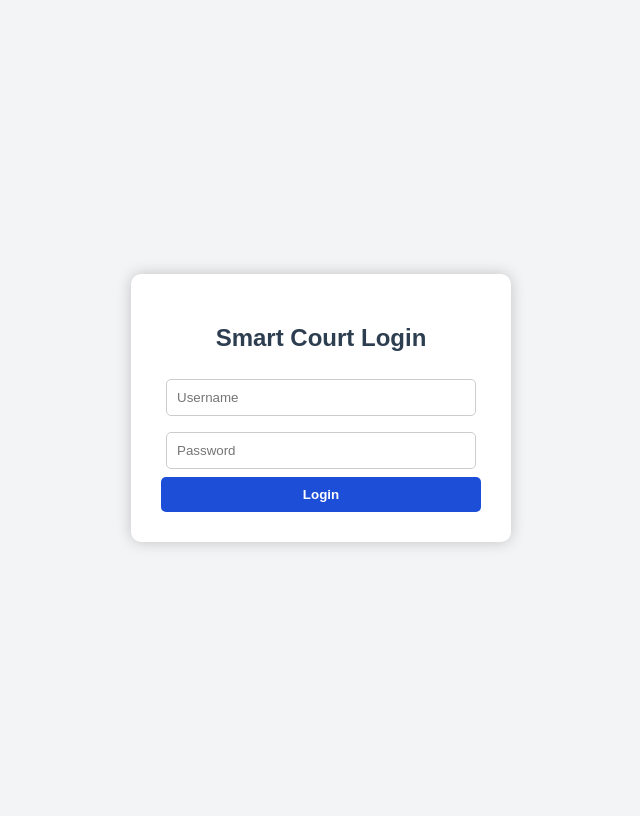
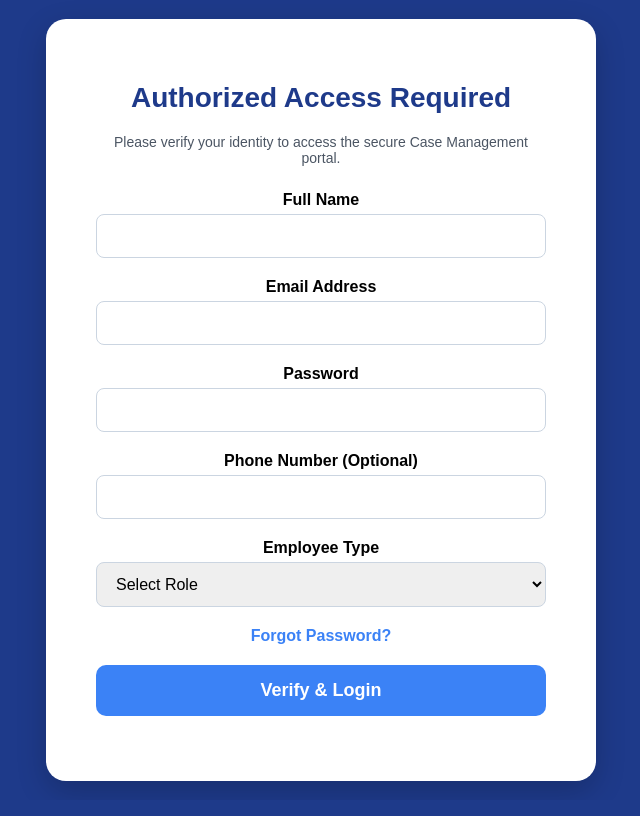
Before and after one commit to SANGEETHA176/smart-court-case-management, a plain HTML site: page frontend/index.html in a window 1280 px wide. Shown: the whole page, without its empty margins (319-959 px from the left). Drawn offline with Linux system fonts and the light colour scheme.

Commit message:
Update index.html

```diff
--- a/frontend/index.html
+++ b/frontend/index.html
@@ -3,55 +3,152 @@
 <head>
     <meta charset="UTF-8">
     <meta name="viewport" content="width=device-width, initial-scale=1.0">
-    <title>Smart Court Login</title>
+    <title>Login - Smart Court</title>
     <style>
-        body {
+        /* Full screen blue background */
+        body, html {
+            margin: 0;
+            padding: 0;
+            height: 100%;
+            width: 100%;
             font-family: Arial, sans-serif;
-            background: #f3f4f6;
+            background-color: #1e3a8a; /* nice blue */
             display: flex;
+            justify-content: center;
             align-items: center;
-            justify-content: center;
-            height: 100vh;
         }
-        .login-container {
-            background: white;
-            padding: 30px;
-            border-radius: 10px;
-            box-shadow: 0 0 15px rgba(0,0,0,0.2);
-            width: 320px;
+
+        /* Main card container */
+        .main-content-card {
+            background-color: white;
+            padding: 40px 50px;
+            border-radius: 20px;
+            box-shadow: 0 10px 30px rgba(0,0,0,0.2);
+            max-width: 450px;
+            width: 90%;
             text-align: center;
         }
+
+        /* Headings */
         h2 {
-            color: #2c3e50;
+            font-size: 28px;
+            font-weight: 700;
+            color: #1e3a8a;
+            margin-bottom: 20px;
         }
-        input {
-            width: 90%;
-            padding: 10px;
-            margin: 8px 0;
-            border: 1px solid #ccc;
-            border-radius: 5px;
+
+        p {
+            font-size: 14px;
+            color: #4b5563;
+            margin-bottom: 25px;
         }
+
+        /* Form elements */
+        label {
+            display: block;
+            font-weight: 600;
+            margin-bottom: 5px;
+        }
+
+        input, select {
+            width: 100%;
+            padding: 12px 15px;
+            margin-bottom: 20px;
+            border: 1px solid #cbd5e1;
+            border-radius: 8px;
+            font-size: 16px;
+            font-weight: 500;
+            box-sizing: border-box;
+        }
+
+        input:focus, select:focus {
+            border-color: #3b82f6;
+            outline: none;
+            box-shadow: 0 0 5px rgba(59, 130, 246, 0.5);
+        }
+
+        /* Button */
         button {
             width: 100%;
-            padding: 10px;
-            background: #1d4ed8;
+            padding: 15px;
+            background-color: #3b82f6;
             color: white;
+            font-weight: 700;
+            font-size: 18px;
             border: none;
-            border-radius: 5px;
-            font-weight: bold;
+            border-radius: 10px;
             cursor: pointer;
+            transition: background-color 0.3s, transform 0.2s;
         }
+
         button:hover {
-            background: #2563eb;
+            background-color: #2563eb;
+            transform: scale(1.02);
+        }
+
+        /* Forgot password */
+        #forgot-password-link {
+            font-weight: 600;
+            color: #3b82f6;
+            text-decoration: none;
+            margin-bottom: 20px;
+            display: inline-block;
+        }
+
+        #forgot-password-link:hover {
+            color: #1e40af;
+        }
+
+        /* Status text */
+        #login-status {
+            margin-top: 10px;
+            font-weight: 600;
+            color: red;
         }
     </style>
 </head>
 <body>
-    <div class="login-container">
-        <h2>Smart Court Login</h2>
-        <input type="text" placeholder="Username" id="username"><br>
-        <input type="password" placeholder="Password" id="password"><br>
-        <button>Login</button>
+
+    <div id="login-page">
+        <div class="main-content-card">
+            <h2>Authorized Access Required</h2>
+            <p>Please verify your identity to access the secure Case Management portal.</p>
+
+            <form id="login-form">
+                <div>
+                    <label for="employee-name">Full Name</label>
+                    <input type="text" id="employee-name" required>
+                </div>
+                <div>
+                    <label for="employee-email">Email Address</label>
+                    <input type="email" id="employee-email" required>
+                </div>
+                <div>
+                    <label for="employee-password">Password</label>
+                    <input type="password" id="employee-password" required>
+                </div>
+                <div>
+                    <label for="employee-phone">Phone Number (Optional)</label>
+                    <input type="tel" id="employee-phone">
+                </div>
+                <div>
+                    <label for="employee-type">Employee Type</label>
+                    <select id="employee-type" required>
+                        <option value="">Select Role</option>
+                        <option value="judge">Judge/Magistrate</option>
+                        <option value="attorney">Attorney/Counsel</option>
+                        <option value="clerk">Court Clerk/Admin</option>
+                        <option value="analyst">AI Analyst</option>
+                    </select>
+                </div>
+                <div>
+                    <a href="#" id="forgot-password-link">Forgot Password?</a>
+                </div>
+                <button type="submit">Verify & Login</button>
+                <p id="login-status"></p>
+            </form>
+        </div>
     </div>
+
 </body>
 </html>
```
